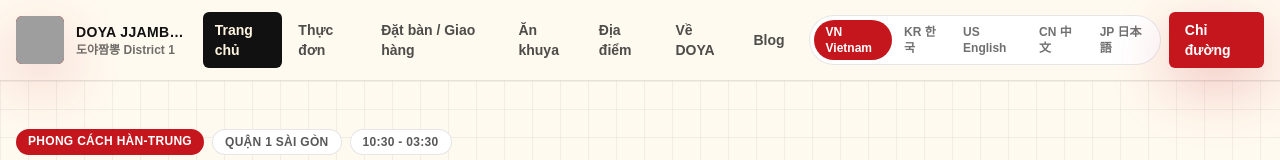
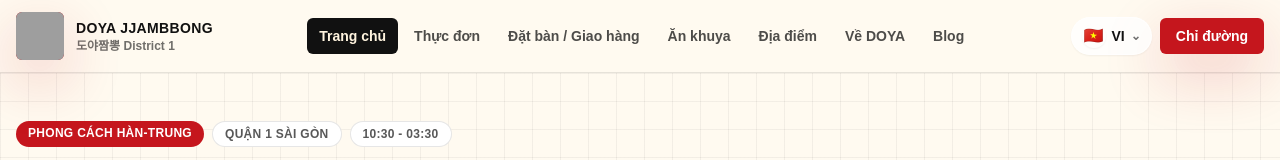
Before and after one commit to 63zico/doyajjambbong, a Next.js app: page / in a window 1280 px wide. Shown: the top 160 px of the page. Built offline with nearby package versions, Linux system fonts and the light colour scheme; grey boxes are pictures that could not be loaded.

Commit message:
Improve language switcher dropdown

```diff
--- a/components/Header.tsx
+++ b/components/Header.tsx
@@ -13,12 +13,12 @@ const mainPaths: PageSlug[] = [
   "about"
 ];
 
-const languageShortLabel: Record<Locale, string> = {
-  vi: "VN Vietnam",
-  ko: "KR 한국",
-  en: "US English",
-  zh: "CN 中文",
-  ja: "JP 日本語"
+const languageOptions: Record<Locale, { flag: string; label: string; code: string }> = {
+  vi: { flag: "🇻🇳", label: "Tiếng Việt", code: "VI" },
+  ko: { flag: "🇰🇷", label: "한국어", code: "KO" },
+  en: { flag: "🇬🇧", label: "English", code: "EN" },
+  zh: { flag: "🇨🇳", label: "中文 (中国)", code: "CN" },
+  ja: { flag: "🇯🇵", label: "日本語", code: "JP" }
 };
 
 const blogLabel: Record<Locale, string> = {
@@ -75,20 +75,7 @@ export function Header({ locale, slug, activeSection }: { locale: Locale; slug:
         </nav>
 
         <div className="flex items-center gap-2">
-          <div className="hidden rounded-full border border-ink/10 bg-white p-1 sm:flex" aria-label="Language switcher">
-            {site.locales.map((lang) => (
-              <Link
-                key={lang}
-                href={localizedPath(lang, slug)}
-                hrefLang={lang}
-                className={`rounded-full px-3 py-1 text-xs font-black ${
-                  lang === locale ? "bg-chili text-white" : "text-ink/60 hover:text-ink"
-                }`}
-              >
-                {languageShortLabel[lang]}
-              </Link>
-            ))}
-          </div>
+          <LanguageSwitcher locale={locale} slug={slug} />
           <Link
             href={site.links.googleMaps}
             className="rounded-md bg-chili px-4 py-2 text-sm font-black text-white shadow-glow hover:bg-flame"
@@ -96,21 +83,6 @@ export function Header({ locale, slug, activeSection }: { locale: Locale; slug:
             {copy.directions}
           </Link>
         </div>
-      </div>
-
-      <div className="mx-auto flex max-w-7xl gap-2 overflow-x-auto px-4 pb-2 sm:hidden" aria-label="Language switcher">
-        {site.locales.map((lang) => (
-          <Link
-            key={lang}
-            href={localizedPath(lang, slug)}
-            hrefLang={lang}
-            className={`shrink-0 rounded-full px-3 py-1 text-xs font-black ${
-              lang === locale ? "bg-chili text-white" : "border border-ink/10 bg-white text-ink/60"
-            }`}
-          >
-            {languageShortLabel[lang]}
-          </Link>
-        ))}
       </div>
 
       <div className="mx-auto flex max-w-7xl gap-2 overflow-x-auto px-4 pb-3 lg:hidden">
@@ -137,3 +109,39 @@ export function Header({ locale, slug, activeSection }: { locale: Locale; slug:
     </header>
   );
 }
+
+function LanguageSwitcher({ locale, slug }: { locale: Locale; slug: PageSlug }) {
+  const current = languageOptions[locale];
+
+  return (
+    <details className="group relative">
+      <summary
+        className="flex cursor-pointer list-none items-center gap-1.5 rounded-full border border-white/70 bg-white/80 px-2.5 py-1.5 text-sm font-black text-ink shadow-sm outline-none transition hover:bg-white [&::-webkit-details-marker]:hidden"
+        aria-label="Language switcher"
+      >
+        <span className="grid h-6 w-6 place-items-center rounded-full text-base leading-none shadow-sm">{current.flag}</span>
+        <span className="hidden sm:inline">{current.code}</span>
+        <span className="text-xs text-ink/60 transition group-open:rotate-180">⌄</span>
+      </summary>
+      <div className="absolute right-0 top-11 z-50 w-44 overflow-hidden rounded-3xl border border-white/80 bg-white/95 p-2 shadow-2xl backdrop-blur">
+        {site.locales.map((lang) => {
+          const option = languageOptions[lang];
+
+          return (
+            <Link
+              key={lang}
+              href={localizedPath(lang, slug)}
+              hrefLang={lang}
+              className={`flex items-center gap-3 rounded-2xl px-3 py-2 text-sm font-bold transition ${
+                lang === locale ? "bg-chili/10 text-chili" : "text-ink hover:bg-bone"
+              }`}
+            >
+              <span className="grid h-7 w-7 shrink-0 place-items-center rounded-full text-lg leading-none shadow-sm">{option.flag}</span>
+              <span>{option.label}</span>
+            </Link>
+          );
+        })}
+      </div>
+    </details>
+  );
+}
```
